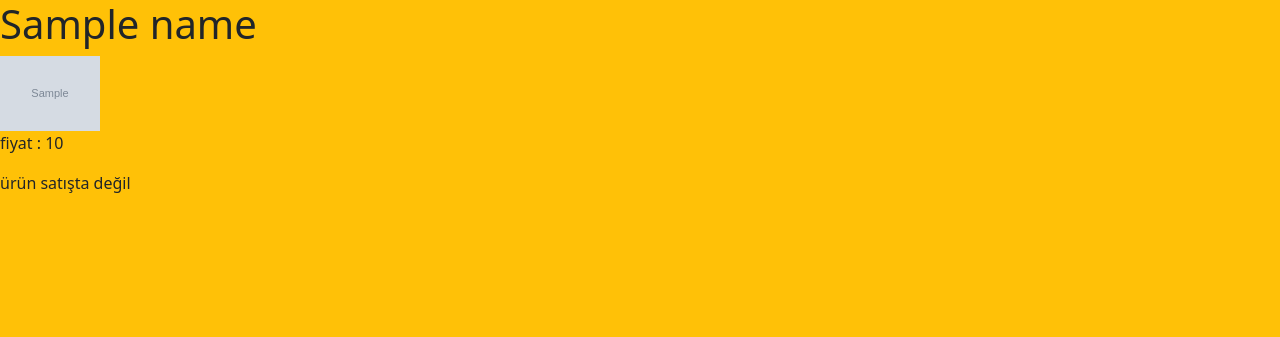
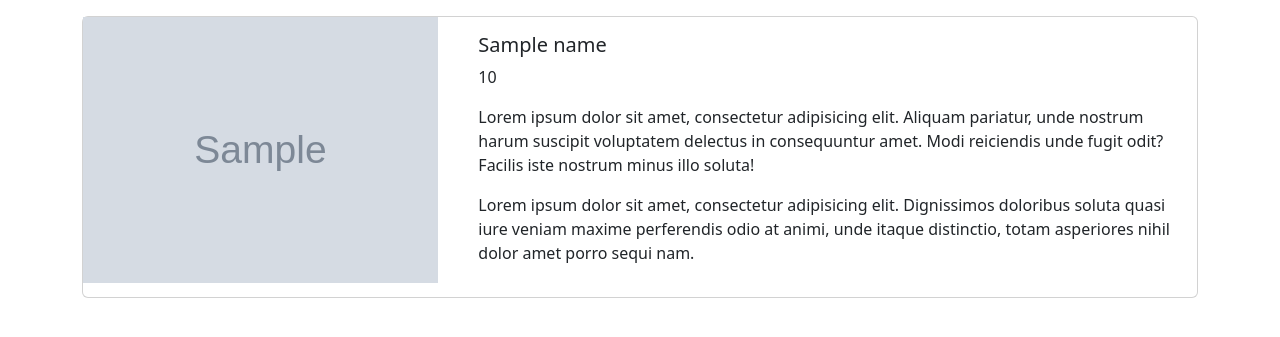
Before and after one commit to aycaoktay/nodejs-learn-and-code, a Node project: template views/product-details.ejs in a window 1280 px wide. Shown: the top 337 px of the page. Run offline with Node 20 templates, Linux system fonts and the light colour scheme; the template is opened without the code that fills it: most values are stand-ins (such as "Sample title", 1, 10 or a date in 2020); grey boxes marked "Sample" are stand-in pictures; some libraries are stand-ins or nearby versions.

Commit message:
adding some image for detail

```diff
--- a/index.js
+++ b/index.js
@@ -6,10 +6,10 @@ app.use(express.static('public'));
 app.use(express.static('node_modules'));
 
 const data = [
-  { id: 1, name: "iphone 14", price: "30000 TL", isActive: "true" , imageUrl : "1.jpg" },
-  { id: 2, name: "iphone 15", price: "40000 TL", isActive: "false", imageUrl : "2.jpg" },
-  { id: 3, name: "iphone 16", price: "50000 TL", isActive: "true" , imageUrl : "3.jpg"},
-  { id: 4, name: "iphone 17", price: "60000 TL", isActive: "true" , imageUrl : "1.jpg"},
+  { id: 1, name: "iphone 14", price: "30000 TL", isActive: "true" , imageUrl : "/1.jpg", isHome: "true"},
+  { id: 2, name: "iphone 15", price: "40000 TL", isActive: "false", imageUrl : "/2.jpg" ,isHome: "true" },
+  { id: 3, name: "iphone 16", price: "50000 TL", isActive: "true" , imageUrl : "/3.jpg", isHome: "false"},
+  { id: 4, name: "iphone 17", price: "60000 TL", isActive: "true" , imageUrl : "/1.jpg", isHome: "true"},
 ];
 
 //routes
@@ -20,6 +20,7 @@ app.use("/products/:id", function (req, res) {
 app.use("/products", function (req, res) {
   res.render("products", {
     urunler: data,
+
   });
 });
 app.use("/", function (req, res) {
--- a/views/product-details.ejs
+++ b/views/product-details.ejs
@@ -6,16 +6,32 @@
     <link rel="stylesheet" href="/bootstrap/dist/css/bootstrap.min.css">
     <title>My Nodejs Work</title>
   </head>
-  <body class="bg-warning">
-    <h1><%= name %></h1>
-    <img src="/images/<%= imageUrl %>" alt="iphone 12" width="100">
-    <p>fiyat : <%= price %></p>
-    <p>
-      <% if (isActive) { %>
-      <span>ürün satışta</span>
-      <%} else { %>
-      <span>ürün satışta değil</span>
-      <% } %>
-    </p>
+  <body>
+    <div class="container mt-3">
+      <div class="row">
+        <div class="col-12">
+
+            <div class="card mb-3">
+              <div class="row">
+                <div class="col-4">
+                  <img src="/images/<%=imageUrl%>" alt="" class="img-fluid">
+                </div>
+                <div class="col-8">
+                  <div class="card-body">
+                    <h5 class="card-title"><%=name %></h5>
+                    <p class="card-text"><%=price %></p>
+                    <p>Lorem ipsum dolor sit amet, consectetur adipisicing elit. Aliquam pariatur, unde nostrum harum suscipit voluptatem delectus in consequuntur amet.
+                      Modi reiciendis unde fugit odit? Facilis iste nostrum minus illo soluta!</p>
+                      <p>Lorem ipsum dolor sit amet, consectetur adipisicing elit. Dignissimos doloribus soluta quasi iure veniam maxime perferendis odio at animi, unde itaque distinctio,
+                        totam asperiores nihil dolor amet porro sequi nam.</p>
+                  </div>
+                </div>
+              </div>
+            </div>
+
+
+        </div>
+      </div>
+    </div>
   </body>
 </html>
```
Also changed, not shown: partials/product.ejs (added, +18 -0 lines), views/index.ejs (+16 -1 lines), views/products.ejs (+14 -15 lines), README.md (added), src/images/Ekran görüntüsü 2023-09-14 223007.png (added), src/images/Ekran görüntüsü 2023-09-14 223040.png (added).
